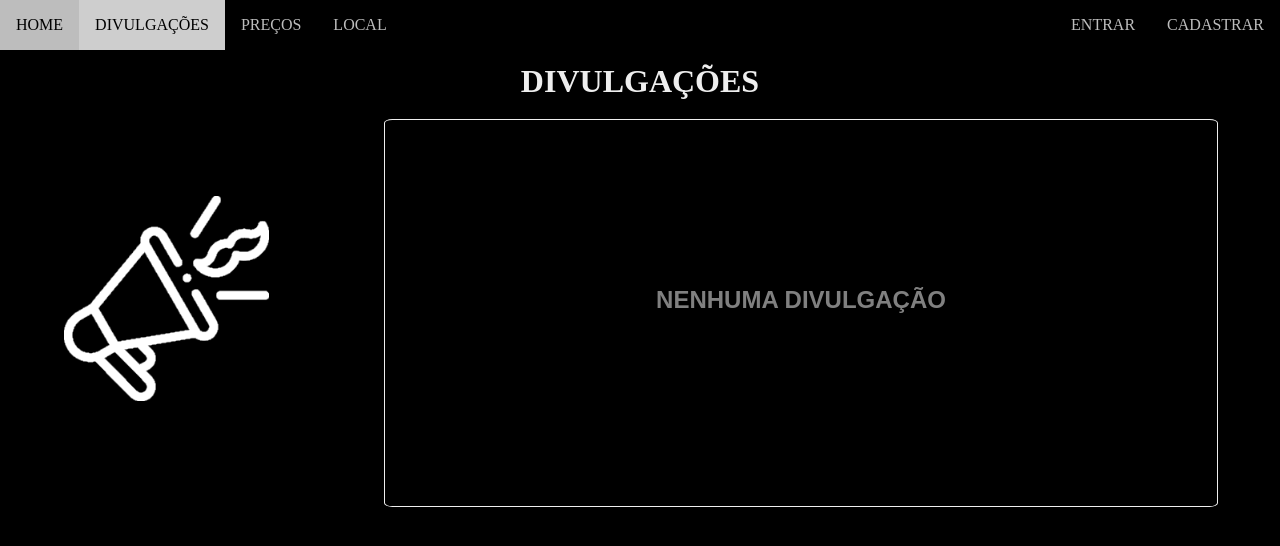
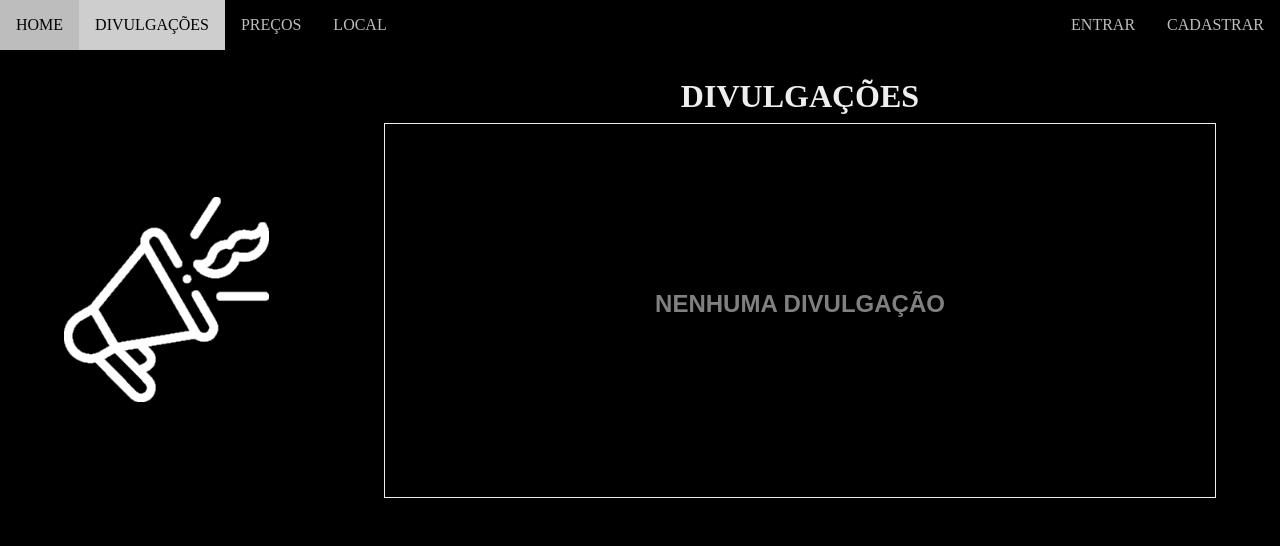
Before and after one commit to alvarolopes2021/zohan-c317, an Angular app: page /ads in a window 1280 px wide. Shown: the top 546 px of the page. Built offline with nearby package versions, Linux system fonts and the light colour scheme; a web font is replaced by a local one.

Commit message:
refactor: improving appearance

```diff
--- a/src/app/home/ads/ads.component.css
+++ b/src/app/home/ads/ads.component.css
@@ -21,22 +21,22 @@ h1{
     position: relative;
 }
 .hold-icon img{
-    margin: 30% auto 40% 25%;
+    margin: 50% auto 40% 25%;
     width: 80%;
 }
-
-.hold-ads{
-    border: 1px solid #eee;
-    color: rgba(255,255,255,0.5);
+.info-box{
     position: relative;
     margin-left: 10%;
     width: 65%;
-    min-height: 80%;
     border-radius: 1%;
+}
+.hold-ads{
+    min-height: 85%;
+    border: 1px solid #eee;
+    color: rgba(255,255,255,0.5);
     text-align: center;
     font-family: Arial, Helvetica, sans-serif;
 }
 .hold-ads h2{
-    vertical-align: middle;
     margin-top: 20%;
 }
--- a/src/app/home/ads/ads.component.html
+++ b/src/app/home/ads/ads.component.html
@@ -1,11 +1,16 @@
 <div class="main">
-    <h1>DIVULGAÇÕES</h1>
+
     <div class="side-side">
         <div class="hold-icon">
             <img src="./../../../assets/advertisingWhite.png" alt="barber ads">
         </div>
-        <div class="hold-ads">
-            <h2>NENHUMA DIVULGAÇÃO</h2>
+
+        <div class="info-box">
+            <h1>DIVULGAÇÕES</h1>
+            <div class="hold-ads">
+                <h2>NENHUMA DIVULGAÇÃO</h2>
+            </div>
         </div>
+
     </div>
 </div>
--- a/src/app/home/location/location.component.css
+++ b/src/app/home/location/location.component.css
@@ -21,14 +21,17 @@ h1{
     position: relative;
 }
 .hold-icon img{
-    margin-top: 30%;
-    margin-left: 25%;
+    margin: 50% auto 40% 25%;
     width: 80%;
 }
-
+.info-box{
+    position: relative;
+    margin-left: 10%;
+    width: 65%;
+    border-radius: 1%;
+}
 .hold-location{
     border: px solid red;
     position: relative;
-    margin-left: 10%;
-    width: 65%;
+    margin-left: 5%;
 }
--- a/src/app/home/location/location.component.html
+++ b/src/app/home/location/location.component.html
@@ -1,11 +1,14 @@
 <div class="main">
-    <h1>LOCALIZAÇÃO</h1>
+
     <div class="side-side">
         <div class="hold-icon">
             <img src="./../../../assets/locationWhite.png" alt="barber location">
         </div>
-        <div class="hold-location">
-            <iframe src="https://www.google.com/maps/embed?pb=!1m14!1m8!1m3!1d14753.028688302027!2d-45.4551075!3d-22.4193443!3m2!1i1024!2i768!4f13.1!3m3!1m2!1s0x0%3A0x2972068049bdedfb!2sRep%C3%BAblica%20Sbornia!5e0!3m2!1spt-BR!2sbr!4v1644200865877!5m2!1spt-BR!2sbr" width="800" height="450" style="border:0;" allowfullscreen="" loading="lazy"></iframe>
+        <div class="info-box">
+            <h1>LOCALIZAÇÃO</h1>
+            <div class="hold-location">
+                <iframe src="https://www.google.com/maps/embed?pb=!1m14!1m8!1m3!1d14753.028688302027!2d-45.4551075!3d-22.4193443!3m2!1i1024!2i768!4f13.1!3m3!1m2!1s0x0%3A0x2972068049bdedfb!2sRep%C3%BAblica%20Sbornia!5e0!3m2!1spt-BR!2sbr!4v1644200865877!5m2!1spt-BR!2sbr" width="800" height="450" style="border:0;" allowfullscreen="" loading="lazy"></iframe>
+            </div>
         </div>
     </div>
 </div>
--- a/src/app/home/prices/prices.component.css
+++ b/src/app/home/prices/prices.component.css
@@ -21,23 +21,28 @@ h1{
     position: relative;
 }
 .hold-icon img{
-    margin-top: 30%;
-    margin-left: 25%;
+    margin: 50% auto 40% 25%;
     width: 80%;
 }
 
+.info-box{
+    border: px solid red;
+    position: relative;
+    margin-left: 10%;
+    width: 65%;
+    border-radius: 1%;
+}
 .hold-prices{
     border: px solid red;
     color: #eee;
     position: relative;
+    width: 80%;
     margin-left: 10%;
-    width: 65%;
 }
 
 .hold-prices table{
     border-collapse: collapse;
-
-    width: 85%;
+    width: 100%;
 }
 .hold-prices td{
     text-align: center;
--- a/src/app/home/prices/prices.component.html
+++ b/src/app/home/prices/prices.component.html
@@ -1,9 +1,12 @@
 <div class="main">
-    <h1>VALORES</h1>
+
     <div class="side-side">
         <div class="hold-icon">
             <img src="./../../../assets/cost.png" alt="barber location">
         </div>
+        <div class="info-box">
+            <h1>VALORES</h1>
+
             <div class="hold-prices">
                 <table>
                     <tr>
@@ -22,3 +25,4 @@
             </div>
         </div>
     </div>
+</div>
--- a/src/app/signup/signup.component.css
+++ b/src/app/signup/signup.component.css
@@ -30,6 +30,7 @@ h1{
     text-align: center;
     margin-bottom: 5%;
     border-radius: 1%;
+    padding-left: 1%;
 }
 
 
```
Lines whose indentation alone changed are shown as unchanged.
